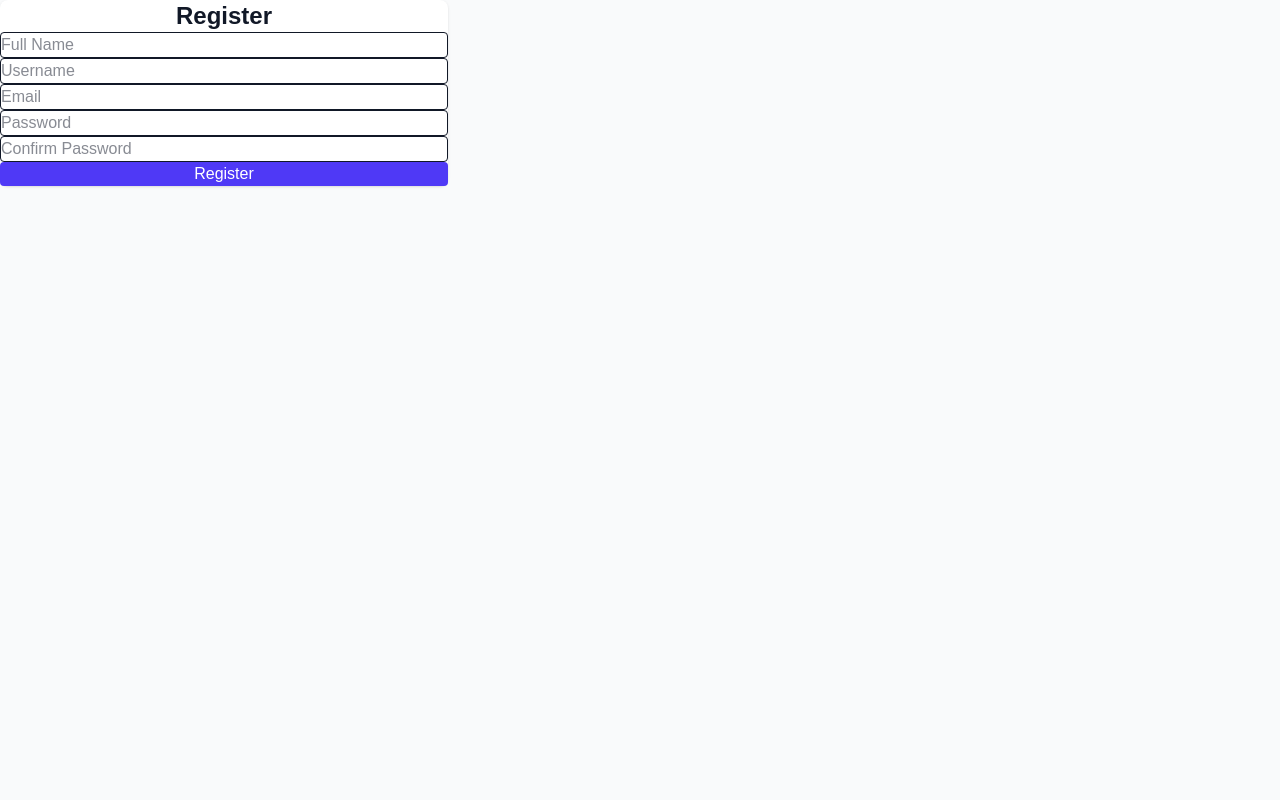
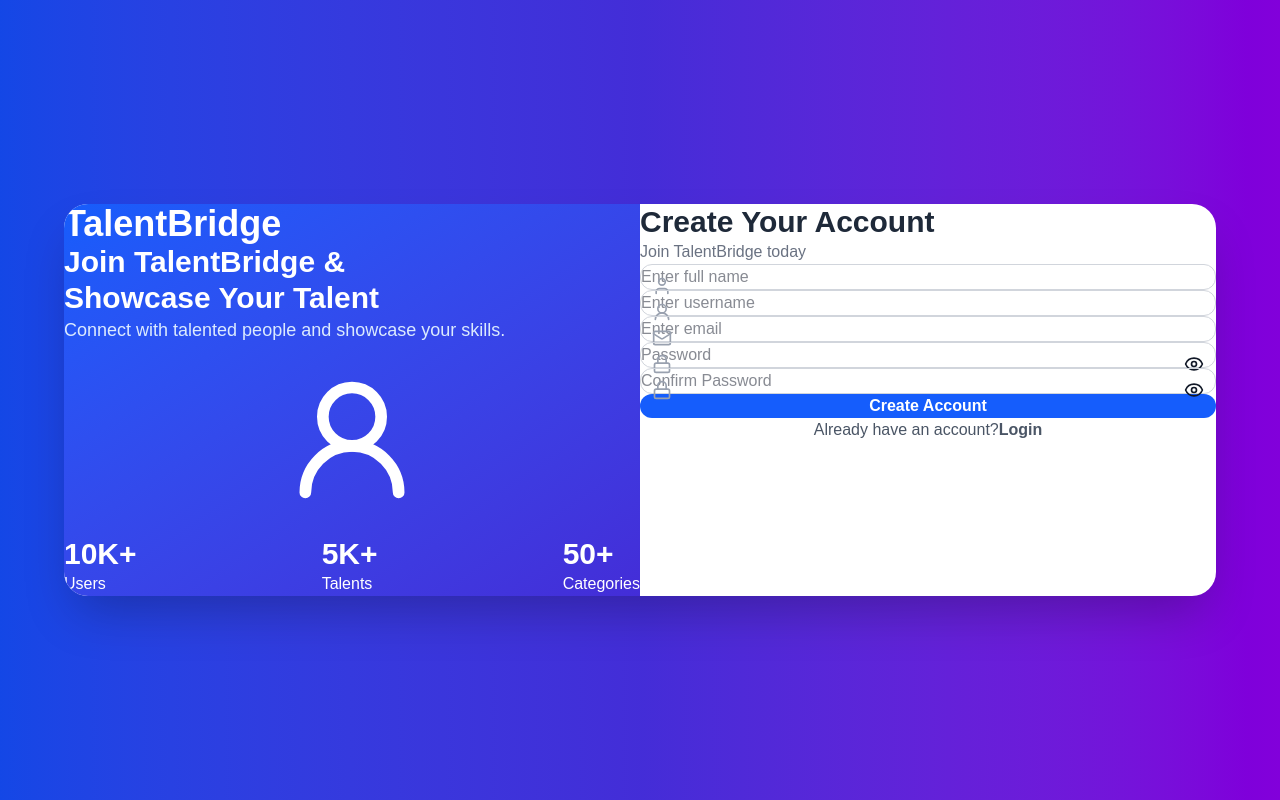
Before and after one commit to Aarati123456/TalentBridge, a React (Vite) app: page /register in a window 1280 px wide. Built offline with nearby package versions, Linux system fonts and the light colour scheme.

Commit message:
Work in progress: register page design

```diff
--- a/src/pages/Register.jsx
+++ b/src/pages/Register.jsx
@@ -1,6 +1,15 @@
 import { useState } from "react";
+import {
+  User,
+  Mail,
+  Lock,
+  Eye,
+  EyeOff,
+  UserRound
+} from "lucide-react";
 
 function Register() {
+
   const [formData, setFormData] = useState({
     fullName: "",
     username: "",
@@ -9,79 +18,602 @@ function Register() {
     confirmPassword: "",
   });
 
+
+  const [showPassword, setShowPassword] = useState(false);
+  const [showConfirmPassword, setShowConfirmPassword] = useState(false);
+
+
+  const [errors, setErrors] = useState({});
+
+
   const handleChange = (e) => {
+
     setFormData({
       ...formData,
       [e.target.name]: e.target.value,
     });
+
   };
 
+
   const handleSubmit = (e) => {
+
     e.preventDefault();
-    console.log(formData); // अहिले console मा data देखिन्छ
+
+    let newErrors = {};
+
+
+    if(!formData.fullName){
+      newErrors.fullName = "Full name is required";
+    }
+
+    if(!formData.username){
+      newErrors.username = "Username is required";
+    }
+
+    if(!formData.email){
+      newErrors.email = "Email is required";
+    }
+
+    if(!formData.password){
+      newErrors.password = "Password is required";
+    }
+
+    if(formData.password !== formData.confirmPassword){
+      newErrors.confirmPassword = "Password does not match";
+    }
+
+
+    setErrors(newErrors);
+
+
+    if(Object.keys(newErrors).length === 0){
+
+      console.log(formData);
+
+    }
+
   };
 
+
   return (
-    <div className="max-w-md mx-auto mt-10 p-6 bg-white shadow rounded-lg">
-      <h2 className="text-2xl font-bold mb-6 text-center">Register</h2>
 
-      <form onSubmit={handleSubmit} className="space-y-4">
+    <div className="
+    min-h-screen
+    bg-gradient-to-r
+    from-blue-700
+    via-indigo-700
+    to-purple-700
+    flex
+    items-center
+    justify-center
+    p-6
+    ">
+
+
+      <div className="
+      grid
+      lg:grid-cols-2
+      w-full
+      max-w-6xl
+      bg-white
+      rounded-3xl
+      overflow-hidden
+      shadow-2xl
+      ">
+
+
+        {/* LEFT SIDE */}
+
+        <div className="
+        hidden
+        lg:flex
+        flex-col
+        justify-center
+        bg-gradient-to-br
+        from-blue-600
+        to-indigo-700
+        text-white
+        p-12
+        ">
+
+
+          <h1 className="text-4xl font-bold">
+            TalentBridge
+          </h1>
+
+
+          <h2 className="
+          text-3xl
+          font-bold
+          mt-6
+          ">
+
+            Join TalentBridge &
+            <br/>
+            Showcase Your Talent
+
+          </h2>
+
+
+          <p className="
+          mt-4
+          text-lg
+          text-blue-100
+          ">
+
+            Connect with talented people
+            and showcase your skills.
+
+          </p>
+
+
+
+          {/* Illustration */}
+
+          <div className="
+          h-48
+          flex
+          items-center
+          justify-center
+          mt-8
+          ">
+
+            <UserRound size={140}/>
+
+          </div>
+
+
+
+          {/* Statistics */}
+
+          <div className="
+          flex
+          justify-between
+          mt-8
+          ">
+
+
+            <div>
+
+              <h3 className="text-3xl font-bold">
+                10K+
+              </h3>
+
+              <p>
+                Users
+              </p>
+
+            </div>
+
+
+
+            <div>
+
+              <h3 className="text-3xl font-bold">
+                5K+
+              </h3>
+
+              <p>
+                Talents
+              </p>
+
+            </div>
+
+
+
+            <div>
+
+              <h3 className="text-3xl font-bold">
+                50+
+              </h3>
+
+              <p>
+                Categories
+              </p>
+
+            </div>
+
+
+          </div>
+
+
+        </div>
+
+
+
+
+
+        {/* RIGHT SIDE */}
+
+        <div className="
+        p-8
+        md:p-12
+        ">
+
+
+          <h2 className="
+          text-3xl
+          font-bold
+          text-gray-800
+          ">
+
+            Create Your Account
+
+          </h2>
+
+
+          <p className="
+          text-gray-500
+          mt-2
+          ">
+
+            Join TalentBridge today
+
+          </p>
+
+
+
+          <form
+          onSubmit={handleSubmit}
+          className="
+          mt-8
+          space-y-4
+          ">
+
+
+
+            {/* Full Name */}
+
+            <div>
+
+              <div className="relative">
+
+                <User
+                className="
+                absolute
+                left-3
+                top-3
+                text-gray-400
+                "
+                size={20}
+                />
+
 
                 <input
+
                 type="text"
                 name="fullName"
-          placeholder="Full Name"
+                placeholder="Enter full name"
                 value={formData.fullName}
                 onChange={handleChange}
-          className="w-full border rounded px-4 py-2"
+
+                className="
+                w-full
+                rounded-xl
+                border
+                border-gray-300
+                px-10
+                py-3
+                "
+
                 />
 
+              </div>
+
+
+              <p className="text-red-500 text-sm">
+                {errors.fullName}
+              </p>
+
+            </div>
+
+
+
+
+
+            {/* Username */}
+
+            <div className="relative">
+
+              <UserRound
+              className="absolute left-3 top-3 text-gray-400"
+              size={20}
+              />
+
+
               <input
+
               type="text"
               name="username"
-          placeholder="Username"
+              placeholder="Enter username"
               value={formData.username}
               onChange={handleChange}
-          className="w-full border rounded px-4 py-2"
+
+              className="
+              w-full
+              rounded-xl
+              border
+              border-gray-300
+              px-10
+              py-3
+              "
+
               />
 
+
+            </div>
+
+
+
+
+
+
+            {/* Email */}
+
+            <div className="relative">
+
+
+              <Mail
+              className="absolute left-3 top-3 text-gray-400"
+              size={20}
+              />
+
+
               <input
+
               type="email"
               name="email"
-          placeholder="Email"
+              placeholder="Enter email"
               value={formData.email}
               onChange={handleChange}
-          className="w-full border rounded px-4 py-2"
+
+              className="
+              w-full
+              rounded-xl
+              border
+              border-gray-300
+              px-10
+              py-3
+              "
+
               />
 
-        <input
-          type="password"
-          name="password"
-          placeholder="Password"
-          value={formData.password}
-          onChange={handleChange}
-          className="w-full border rounded px-4 py-2"
+
+            </div>
+
+
+
+
+
+
+            {/* Password */}
+
+            <div className="relative">
+
+
+              <Lock
+              className="absolute left-3 top-3 text-gray-400"
+              size={20}
               />
 
+
               <input
-          type="password"
-          name="confirmPassword"
-          placeholder="Confirm Password"
-          value={formData.confirmPassword}
+
+              type={showPassword ? "text" : "password"}
+
+              name="password"
+
+              placeholder="Password"
+
+              value={formData.password}
+
               onChange={handleChange}
-          className="w-full border rounded px-4 py-2"
+
+
+              className="
+              w-full
+              rounded-xl
+              border
+              border-gray-300
+              px-10
+              py-3
+              "
+
               />
 
+
+
               <button
-          type="submit"
-          className="w-full bg-indigo-600 text-white py-2 rounded hover:bg-indigo-700"
+
+              type="button"
+
+              onClick={() =>
+                setShowPassword(!showPassword)
+              }
+
+              className="
+              absolute
+              right-3
+              top-3
+              "
+
               >
-          Register
+
+              {
+                showPassword ?
+                <EyeOff size={20}/>
+                :
+                <Eye size={20}/>
+              }
+
+
               </button>
 
+
+            </div>
+
+
+
+
+
+            {/* Confirm Password */}
+
+
+            <div className="relative">
+
+
+              <Lock
+              className="absolute left-3 top-3 text-gray-400"
+              size={20}
+              />
+
+
+              <input
+
+
+              type={
+                showConfirmPassword
+                ? "text"
+                : "password"
+              }
+
+
+              name="confirmPassword"
+
+              placeholder="Confirm Password"
+
+              value={formData.confirmPassword}
+
+              onChange={handleChange}
+
+
+              className="
+              w-full
+              rounded-xl
+              border
+              border-gray-300
+              px-10
+              py-3
+              "
+
+              />
+
+
+
+              <button
+
+              type="button"
+
+              onClick={() =>
+                setShowConfirmPassword(!showConfirmPassword)
+              }
+
+
+              className="
+              absolute
+              right-3
+              top-3
+              "
+
+              >
+
+
+              {
+                showConfirmPassword ?
+                <EyeOff size={20}/>
+                :
+                <Eye size={20}/>
+              }
+
+
+              </button>
+
+
+
+            </div>
+
+
+            <p className="text-red-500 text-sm">
+              {errors.confirmPassword}
+            </p>
+
+
+
+
+
+            {/* Button */}
+
+
+            <button
+
+            type="submit"
+
+            className="
+            w-full
+            rounded-xl
+            bg-blue-600
+            hover:bg-blue-700
+            py-3
+            text-white
+            font-semibold
+            transition
+            "
+
+            >
+
+              Create Account
+
+            </button>
+
+
+
+
+
+            <p className="
+            text-center
+            text-gray-600
+            mt-5
+            ">
+
+
+              Already have an account?
+
+
+              <a
+
+              href="/login"
+
+              className="
+              text-blue-600
+              font-semibold
+              ml-2
+              "
+
+              >
+
+                Login
+
+              </a>
+
+
+            </p>
+
+
+
           </form>
+
+
         </div>
+
+
+      </div>
+
+
+    </div>
+
   );
 }
 
+
 export default Register;
```
Also changed, not shown: src/assets/register.png (added). Lines whose indentation alone changed are shown as unchanged.
